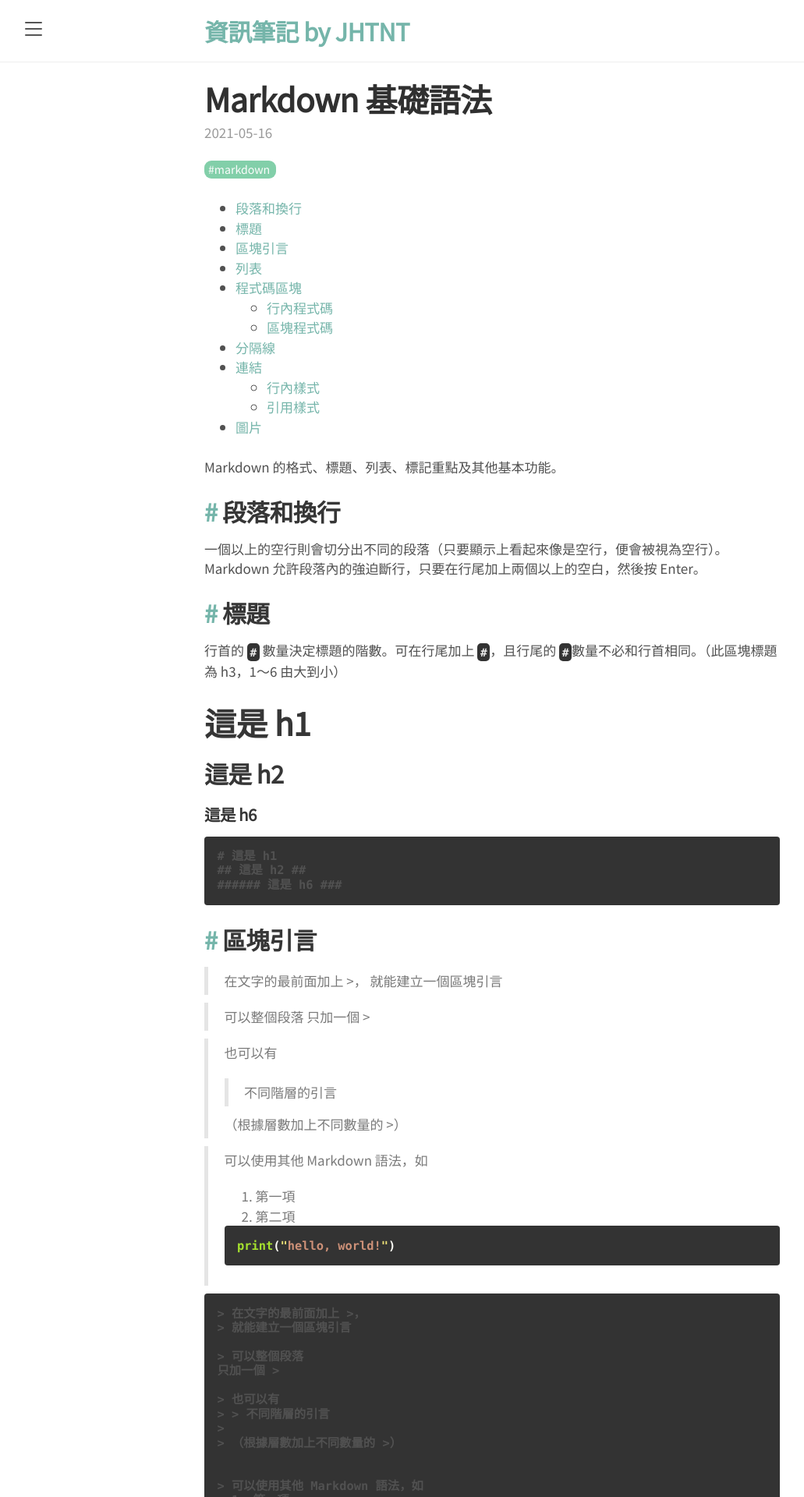
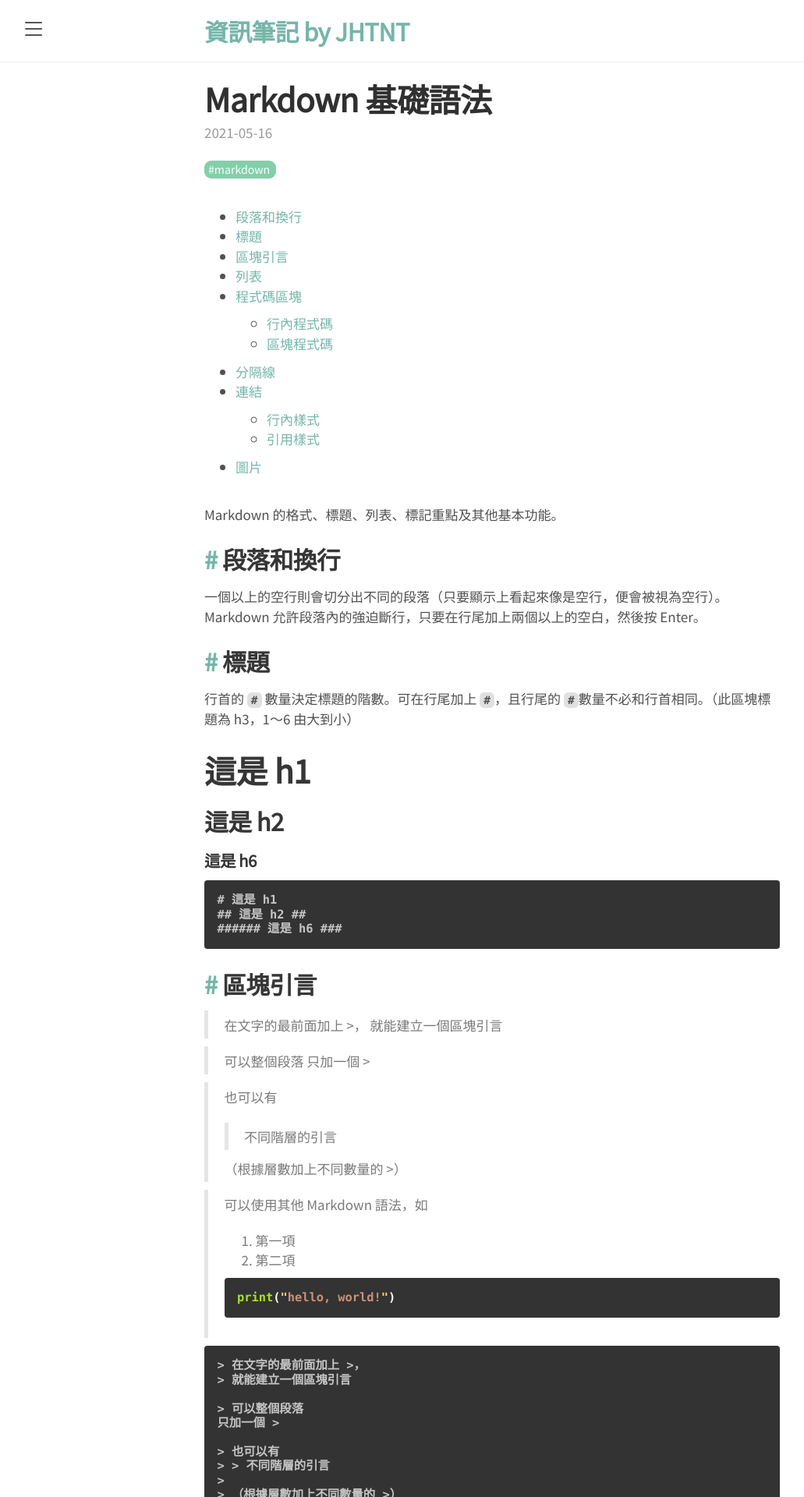
Before and after one commit to JHTNT/JHTNT, a Jekyll site: the page built from _posts/2021-05-16-markdown-basic.md, in a window 1280 px wide. Shown: the top 1920 px of the page at 78% size, without its empty margins (9-1040 px from the left). Built offline with Jekyll 4.4.1, drawn with Linux system fonts in a browser that asks for light colours.

Commit message:
新增凸顯區塊及樣式微調

```diff
--- a/public/css/poole.css
+++ b/public/css/poole.css
@@ -101,6 +101,9 @@
   color: #313131;
   text-rendering: optimizeLegibility;
 }
+h5, h6 {
+  line-height: 1;
+}
 h1 {
   font-size: 2rem;
 }
@@ -128,14 +131,14 @@
 }
 
 strong {
-  color: #86b3b3;
+  background: linear-gradient(transparent 50%, #fdff8ec5 0%);
 }
 
 
 /* Lists */
 ul, ol, dl {
-  margin-top: 0;
-  margin-bottom: 0rem;
+  margin-top: 0.5rem;
+  margin-bottom: 0.5rem;
 }
 
 dt {
@@ -171,12 +174,11 @@
   font-family: Menlo, Monaco, 'Source Code Pro', monospace;
 }
 code {
-  padding: .25em .25em;
+  padding: .15em .35em;
   font-size: 85%;
   font-weight: bold;
-  color: #ececec;
-  background-color: #333333;
-  border-radius: 5px;
+  background-color: rgb(224, 224, 224);
+  border-radius: 6px;
 }
 pre {
   display: block;
@@ -195,7 +197,7 @@
 pre code {
   padding: 0;
   font-size: 100%;
-  color: inherit;
+  color: rgb(197, 197, 197);
   background-color: transparent;
 }
 
@@ -250,7 +252,7 @@
 img {
   display: block;
   max-width: 100%;
-  margin: 0 0 1rem;
+  margin: 0.5rem 0 1rem;
   border-radius: 5px;
 }
 
@@ -456,7 +458,7 @@
   position: fixed;
   font-size: 0.75rem;
   right: 0;
-  top: 1.5em;
+  top: 1em;
   padding: 1em;
   width: 20em;
   height: 100vh;
@@ -466,6 +468,8 @@
   text-decoration: none;
 }
 .toc ul {
+  margin-top: 0;
+  margin-bottom: 0;
   list-style: none;
   padding: 0;
 }
@@ -507,3 +511,27 @@
 .toc_5 {
   display: none;
 }
+
+/* 凸顯區塊 */
+.info {
+  color: #31708f;
+  background-color: #d9edf7;
+  border-radius: 10px;
+  padding: 0.75rem;
+  margin-top: 0.5rem;
+  margin-bottom: 0.5rem;
+}
+.info strong {
+  background: transparent;
+}
+.warning {
+  color: #896C3A;
+  background-color: #fdf6d0;
+  border-radius: 10px;
+  padding: 0.75rem;
+  margin-top: 0.5rem;
+  margin-bottom: 0.5rem;
+}
+.warning strong {
+  background: transparent;
+}
```
